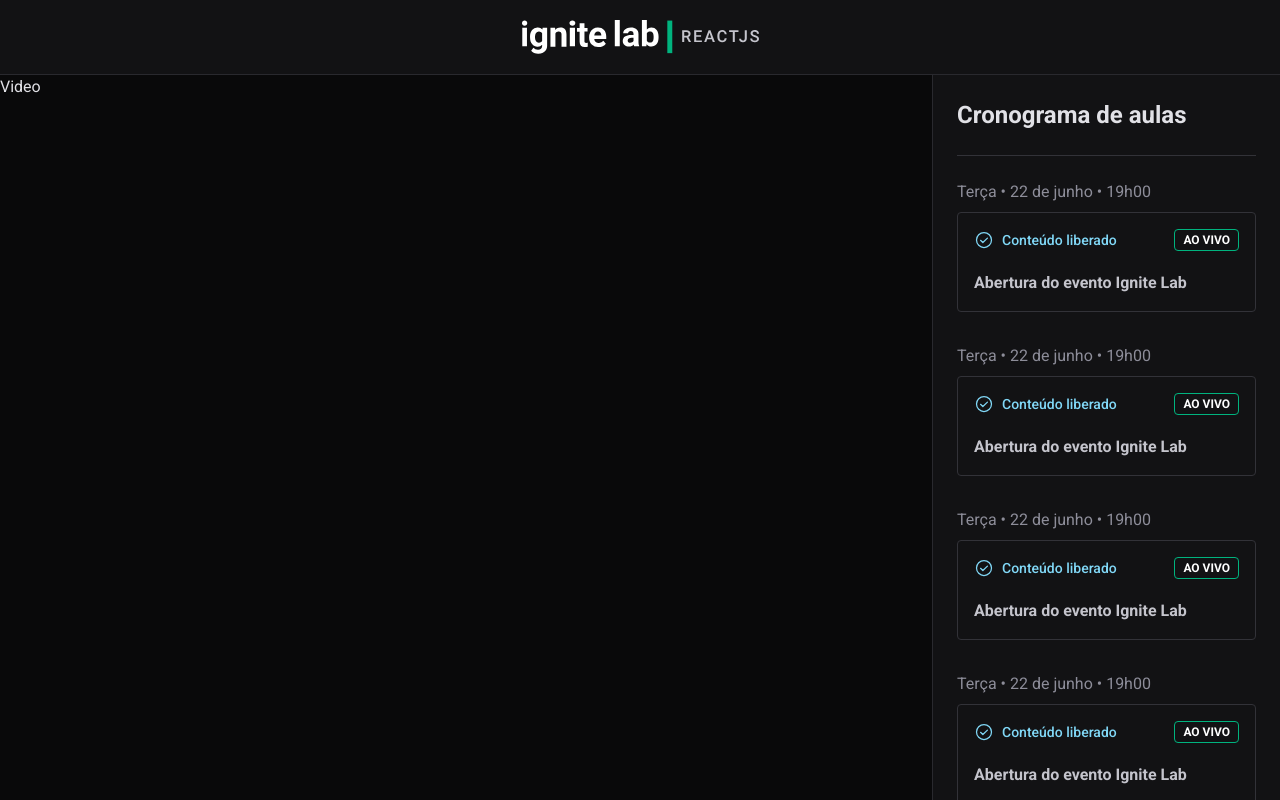
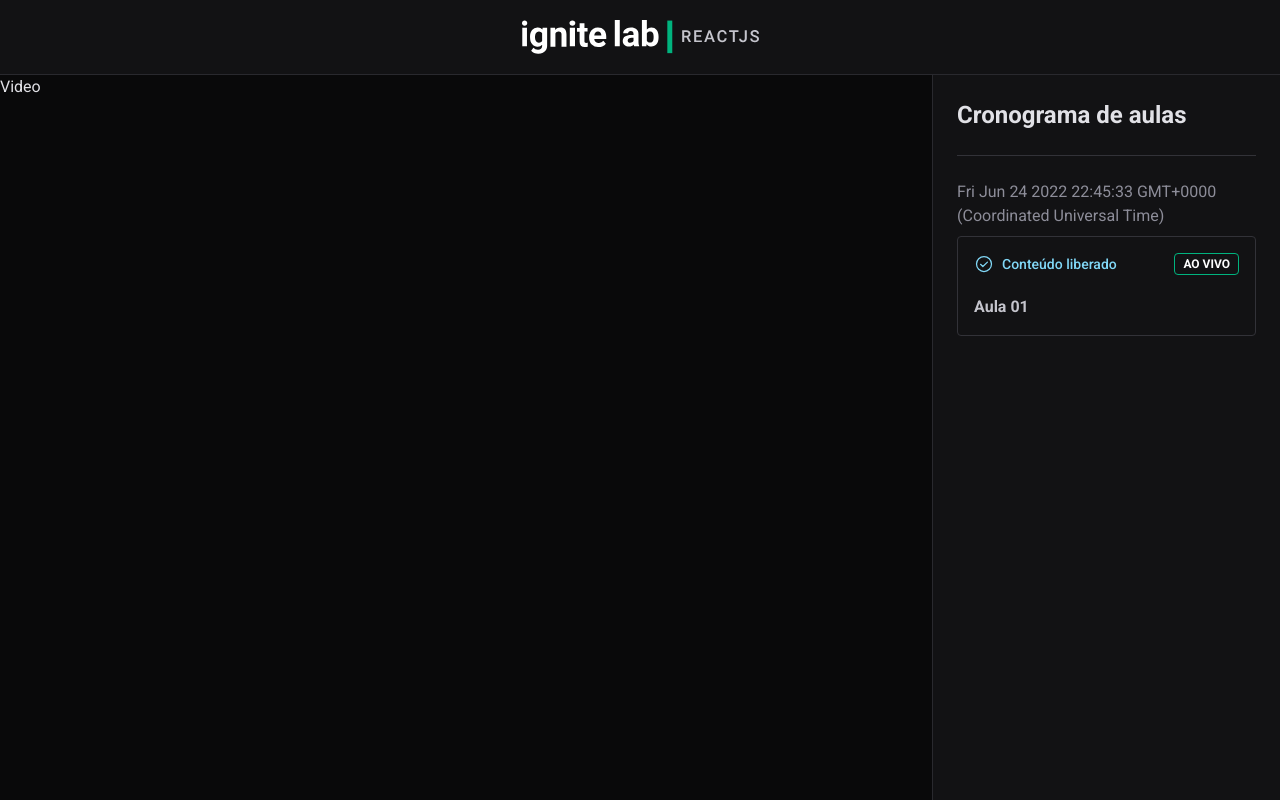
Before and after one commit to bernardoveras/event-platform, a React (Vite) app: page /event in a window 1280 px wide. Shown: the top 800 px of the page. Built offline with nearby package versions, Linux system fonts and the light colour scheme.

Commit message:
Propriedades do lesson

```diff
--- a/src/components/Lesson.tsx
+++ b/src/components/Lesson.tsx
@@ -1,27 +1,43 @@
-import { CheckCircle } from "phosphor-react";
+import { CheckCircle, Lock } from "phosphor-react";
 
-export function Lesson() {
+interface LessonProps {
+  title: string;
+  slug: string;
+  availableAt: Date;
+  type: 'live' | 'class';
+}
+
+export function Lesson(props: LessonProps) {
+  const isLessonAvailable = true;
   return (
     <a href="#">
       <span className="text-gray-300">
-        Terça • 22 de junho • 19h00
+      {props.availableAt.toString()}
       </span>
 
       <div className="rounded border border-gray-500 p-4 mt-2">
         <header className="flex items-center justify-between">
-          <span className="text-sm text-blue-500 font-medium flex items-center gap-2">
+
+          {isLessonAvailable ? (
+            <span className="text-sm text-blue-500 font-medium flex items-center gap-2">
             <CheckCircle size={20}/>
             Conteúdo liberado
           </span>
+          ) : (
+            <span className="text-sm text-orange-500 font-medium flex items-center gap-2">
+            <Lock size={20}/>
+            Em breve
+          </span>
+          )}
 
           <span className="text-xs rounded px-2 py-[0.125rem] text-white border border-green-300 font-bold">
-            AO VIVO
+          {props.type === 'live' ? 'AO VIVO' : 'AULA PRÁTICA'}
           </span>
 
         </header>
 
         <strong className="text-gray-200 mt-5 block">
-          Abertura do evento Ignite Lab
+          {props.title}
         </strong>
       </div>
     </a>
--- a/src/components/Sidebar.tsx
+++ b/src/components/Sidebar.tsx
@@ -1,6 +1,6 @@
 import { Lesson } from "./Lesson";
 
-export function Sidebar(){
+export function Sidebar() {
   return (
     <aside className="w-[348px] bg-gray-700 p-6 border-l border-gray-600">
       <span className="font-bold text-2xl pb-6 mb-6 border-b border-gray-500 block">
@@ -8,12 +8,12 @@ export function Sidebar(){
       </span>
 
       <div className="flex flex-col gap-8">
-        <Lesson />
-        <Lesson />
-        <Lesson />
-        <Lesson />
-        <Lesson />
-        <Lesson />
+        <Lesson
+          title="Aula 01"
+          slug="aula-01"
+          availableAt={new Date()}
+          type="live"
+        />
       </div>
     </aside>
   );
```
